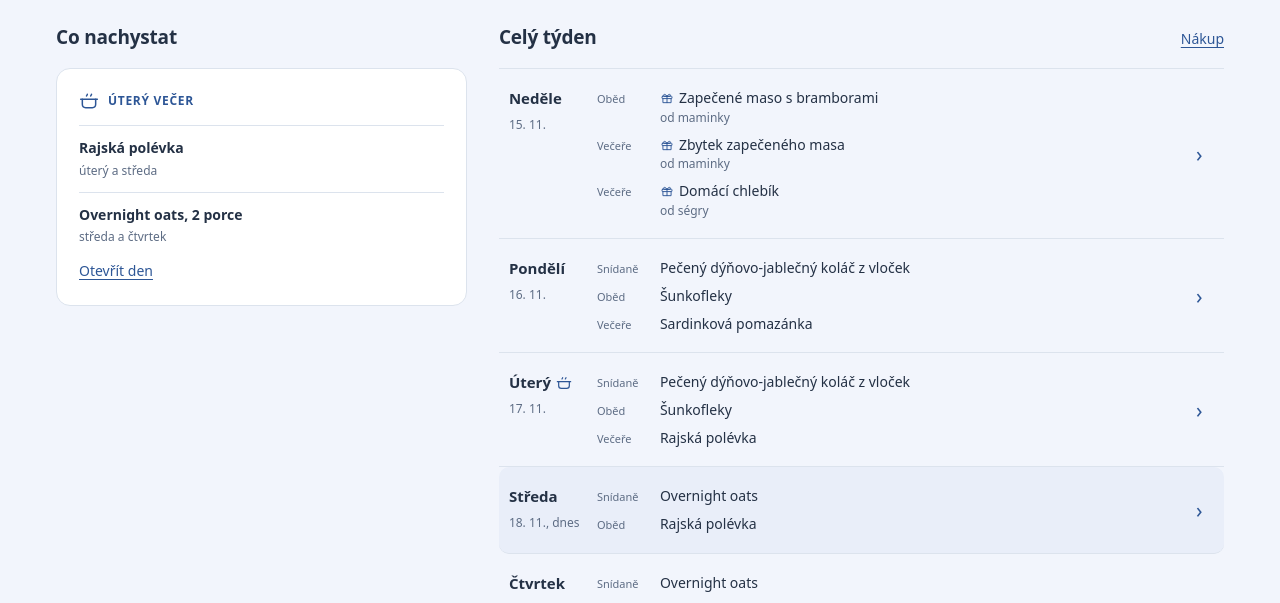
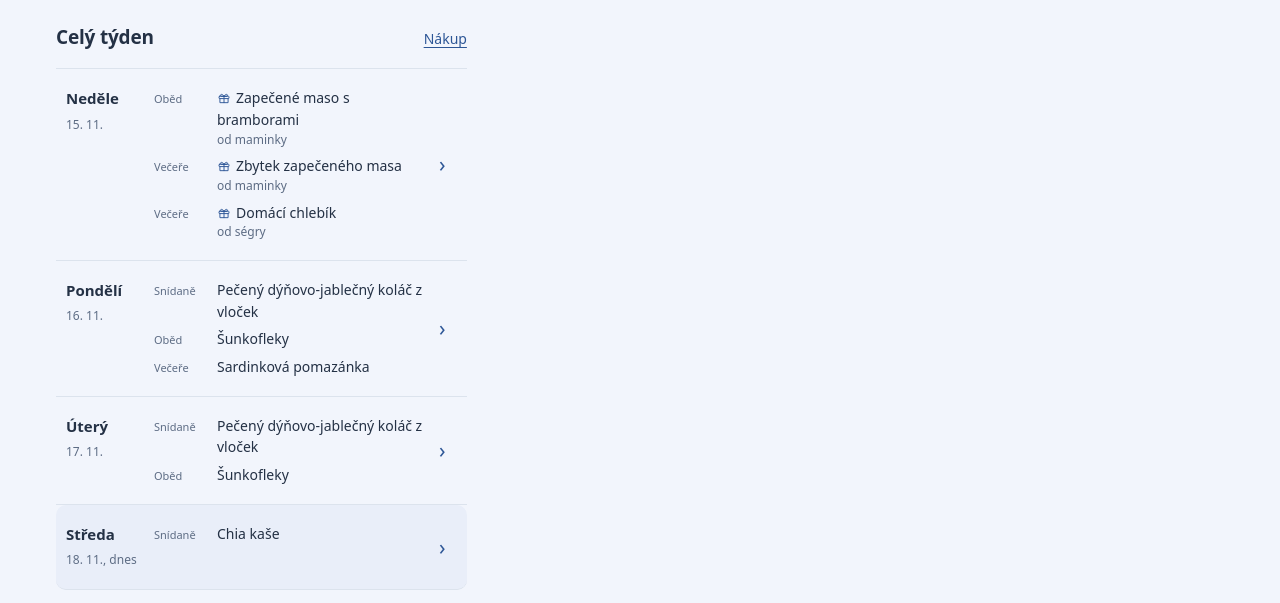
Before and after one commit to HelcaMolcikova/mnamcici, a plain HTML site: page index.html in a window 1280 px wide. Both pictures are taken after a click on the link "Týden". Shown: the part 187-790 px from the top of the page. Drawn offline with Linux system fonts and the light colour scheme.

Commit message:
Plán: bez úterního vaření, chia kaše ve středu; nákup jen na zbývající dny
Co-Authored-By: Claude Opus 5.5 <noreply@anthropic.com>

```diff
--- a/aplikace.js
+++ b/aplikace.js
@@ -131,7 +131,7 @@ vykresliNakup=function(){
   $('#obsah').querySelectorAll('[data-edit-item]').forEach(b=>b.onclick=()=>{const item=nactiVlastniNakup().find(x=>x.id===b.dataset.editItem);if(!item)return;editor.open=true;form.elements.itemId.value=item.id;form.elements.name.value=item.name;form.elements.amount.value=item.amount;editor.querySelector('summary').textContent='Upravit vlastní položku';form.elements.name.focus();});
 
   const note=document.createElement('p');note.className='storage-note';note.textContent='Odškrtnutí se ukládá v tomto prohlížeči. Na druhém telefonu se samo nezmění.';$('#obsah .akce').after(note);
-  const navrhy=dnyTydne().filter(d=>d.prikrmNavrh&&!PrikrmyApp.core.read().plans.some(p=>p.date===PrikrmyApp.core.localDate(d.dt)));
+  const navrhy=dnyTydne().filter(d=>d.prikrmNavrh&&d.dt>=new Date(new Date().setHours(0,0,0,0))&&!PrikrmyApp.core.read().plans.some(p=>p.date===PrikrmyApp.core.localDate(d.dt)));
   if(navrhy.length){const pending=document.createElement('p');pending.className='recipe-alert';pending.textContent='K příkrmu ještě vyber konkrétní zeleninu a hrušku nebo jablko. Tyto nerozhodnuté suroviny zatím nejsou přičtené do nákupu.';note.after(pending)}
   const b=document.createElement('button');b.className='btn line';b.type='button';b.textContent='Zobrazit seznam k předání';$('#obsah .akce').append(b);
   b.addEventListener('click',()=>{const hot=store.get(KLIC_NAKUP,[]);const text=seznam().filter(p=>p.o!=='Doma'&&!jeHotovo(p,hot)).map(p=>'- '+p.n+(mnozstvi(p)?' '+mnozstvi(p):'')).join('\n');let box=$('#seznam-k-predani');if(!box){box=document.createElement('div');box.id='seznam-k-predani';$('#obsah .akce').after(box)}box.innerHTML='<label class="p-field">Nákupní seznam<textarea class="copy-area" readonly></textarea></label><p class="storage-note">Seznam můžeš předat nákupnímu asistentovi. Do košíku na Rohlíku se tím sám nevloží.</p>';const area=box.querySelector('textarea');area.value=text;area.focus();area.select()});
@@ -193,12 +193,14 @@ function vykresliUvod() {
 /* ===== Týden: bez opakovaných řádků, hrnec u vaření, dáreček od mamky ===== */
 vykresliTyden = function() {
   const dny = dnyTydne(), dates = DATUMY(), dnes = new Date();
-  let h = `<div class="top"><h1>Týden</h1><p class="muted">${datum(dny[0].dt)} - ${datum(dny[6].dt)} ${dny[0].dt.getFullYear()}</p></div><div class="cook-layout"><section><div class="section-head"><h2>Co nachystat</h2></div><div class="cooking-blocks">`;
+  let h = `<div class="top"><h1>Týden</h1><p class="muted">${datum(dny[0].dt)} - ${datum(dny[6].dt)} ${dny[0].dt.getFullYear()}</p></div><div class="cook-layout">`;
+  if (dny.some(d => d.vari?.length)) h += `<section><div class="section-head"><h2>Co nachystat</h2></div><div class="cooking-blocks">`;
   dny.forEach((d,i) => {
     if (!d.vari?.length) return;
     h += `<article class="cook-block"><div class="cook-when">${IKONA_HRNEC}${DNY[d.dt.getDay()]}${d.dt.getDay() === 2 ? ' večer' : ''}</div><ul class="cook-list">${d.vari.map(([id,p]) => `<li><a href="#recept/${id}${p ? '/' + p : ''}">${esc(RECEPTY[id].kratce)}${p ? ', ' + pocetPorci(p) : ''}</a><small>${esc(vyuziti(id,i))}</small></li>`).join('')}</ul><a class="text-link" href="#den/${dates[i]}">Otevřít den</a></article>`;
   });
-  h += `</div></section><section><div class="section-head"><h2>Celý týden</h2><a class="text-link" href="#nakup">Nákup</a></div><div class="week-list">`;
+  if (dny.some(d => d.vari?.length)) h += `</div></section>`;
+  h += `<section><div class="section-head"><h2>Celý týden</h2><a class="text-link" href="#nakup">Nákup</a></div><div class="week-list">`;
   dny.forEach((d,i) => {
     const plan = PrikrmyApp.core.read().plans.find(p => p.date === dates[i]);
     const dnesJe = stejnyDen(d.dt, dnes);
--- a/index.html
+++ b/index.html
@@ -289,18 +289,14 @@ const TYDEN = {
         { kdy: 'Oběd', recept: 'sunkofleky', pozn: 'z neděle' },
         { kdy: 'Večeře', recept: 'sardinkova', chystas: 2, bez: ['chleb'], pozn: 's chlebíkem od ségry a zeleninou' },
       ] },
-    { vari: [['rajska', null], ['oats', 2]],
-      jidla: [
+    { jidla: [
         { kdy: 'Snídaně', co: 'Pečený dýňovo-jablečný koláč z vloček', pozn: 'pro Helču, už upečený' },
         { kdy: 'Oběd', recept: 'sunkofleky', pozn: 'zbytek z neděle' },
-        { kdy: 'Večeře', recept: 'rajska' },
       ] },
     { jidla: [
-        { kdy: 'Snídaně', recept: 'oats', pozn: 'pro Helču' },
-        { kdy: 'Oběd', recept: 'rajska', pozn: 'z úterý' },
+        { kdy: 'Snídaně', co: 'Chia kaše', pozn: 'pro Helču' },
       ] },
     { jidla: [
-        { kdy: 'Snídaně', recept: 'oats', pozn: 'pro Helču' },
         { kdy: 'Snídaně', co: 'Chia tiramisu', pozn: 'nachystané ve středu' },
         { kdy: 'Svačina', co: 'Chia tiramisu', pozn: 'nachystané ve středu' },
       ] },
@@ -413,7 +409,8 @@ function nakupOznam(text) {const n=document.querySelector('#nakup-status');if(n)
 function seznam() {
   const pol = {};
   const k_vareni = d => [...(d.vari || []), ...d.jidla.filter(j => j.chystas).map(j => [j.recept, j.chystas, j.bez])];
-  for (const d of dnyTydne()) for (const [id, porce, bez = []] of k_vareni(d)) {
+  const dnes = new Date(); dnes.setHours(0, 0, 0, 0);
+  for (const d of dnyTydne().filter(d => d.dt >= dnes)) for (const [id, porce, bez = []] of k_vareni(d)) {
     const r = RECEPTY[id];
     const krat = porce && r.porce ? porce / r.porce : 1;
     for (const [k, m] of r.suroviny) {
@@ -454,6 +451,7 @@ function vykresliNakup() {
     if (v.length) h += `<div class="skupina"><h3>${o}</h3>${v.map(p => p.vlastni?`<div class="own-shopping-row">${polozka(p,hotovo)}<button type="button" class="text-link" data-edit-item="${p.k}">Upravit</button></div>`:polozka(p,hotovo)).join('')}</div>`;
   }
   h += `</div>`;
+  if (!vse.some(p => p.o !== 'Doma')) h += `<p class="muted">Na zbytek týdne zatím nic nakupovat nemusíte.</p>`;
   const doma = vse.filter(p => p.o === 'Doma');
   if (doma.length) h += `<details class="spiz"><summary>Doma nejspíš máš (${doma.length})</summary><div class="skupina">${doma.map(p => polozka(p, hotovo)).join('')}</div></details>`;
   $('#obsah').innerHTML = h;
@@ -540,7 +538,7 @@ document.querySelectorAll('.menu a, .dole a, .brand').forEach(a => a.addEventLis
 addEventListener('hashchange', route);
 </script>
 <script src="kucharka.js?v=97b15f87a1"></script>
-<script src="aplikace.js?v=18b03d6a25"></script>
+<script src="aplikace.js?v=c3625d1012"></script>
 <style>@media(min-width:800px){.rezim.mobil{display:none}}</style>
 </body>
 </html>
```
